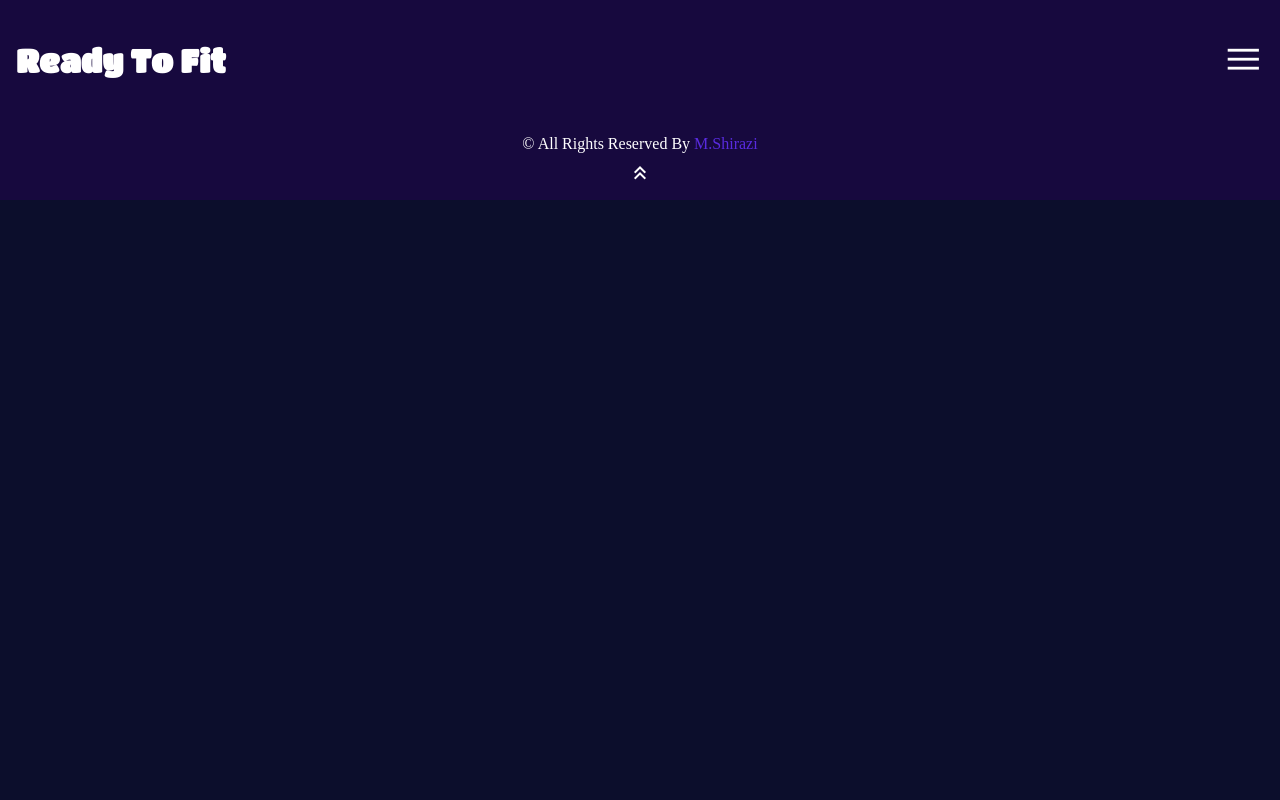
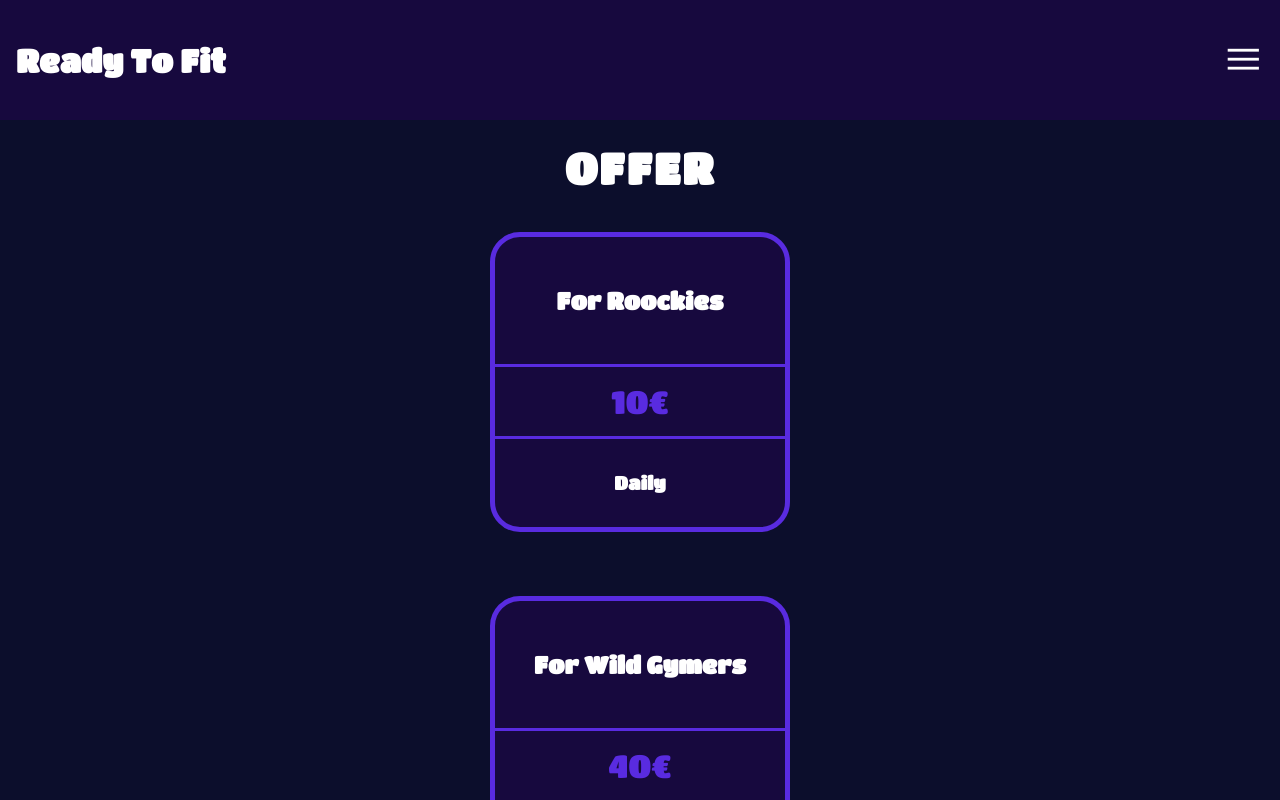
Before and after one commit to coding-bootcamps-eu/final-project-24-02, a Vue app: page /offer in a window 1280 px wide. Shown: the top 800 px of the page. Built offline with nearby package versions, Linux system fonts and the light colour scheme.

Commit message:
add offerview

```diff
--- a/src/components/NavBar.vue
+++ b/src/components/NavBar.vue
@@ -6,10 +6,10 @@
   <nav v-if="showNav" class="sidebar">
     <ul class="list">
       <li class="list-item active">
-        <a href="#">
+        <router-link to="/">
           <span class="material-symbols-outlined icons"> home </span>
           <span class="link-name">Home</span>
-        </a>
+        </router-link>
       </li>
 
       <li class="list-item">
@@ -20,17 +20,17 @@
       </li>
 
       <li class="list-item">
-        <a href="#">
+        <a href="#trainer">
           <span class="material-symbols-outlined icons"> person </span>
           <span class="link-name">Trainer</span>
         </a>
       </li>
 
       <li class="list-item">
-        <a href="#">
+        <router-link to="/offer">
           <span class="material-symbols-outlined icons"> currency_bitcoin </span>
           <span class="link-name">Price</span>
-        </a>
+        </router-link>
       </li>
     </ul>
   </nav>
--- a/src/router/index.js
+++ b/src/router/index.js
@@ -1,5 +1,6 @@
 import { createRouter, createWebHistory } from 'vue-router'
 import HomeView from '../views/HomeView.vue'
+import OfferView from '../views/OfferView.vue'
 
 const router = createRouter({
   history: createWebHistory(import.meta.env.BASE_URL),
@@ -8,6 +9,11 @@ const router = createRouter({
       path: '/',
       name: 'home',
       component: HomeView
+    },
+    {
+      path: '/offer',
+      name: 'OfferView',
+      component: OfferView
     }
   ]
 })
--- a/src/views/HomeView.vue
+++ b/src/views/HomeView.vue
@@ -13,8 +13,9 @@
       <img class="model1" src="../assets/img/model.svg" alt="" />
     </div>
 
-    <section class="section2">
-      <h2>Personal Trainer</h2>
+    <section id="trainer" class="section2">
+      <h2>Wild Programs</h2>
+
       <div class="box">
         <img class="model" src="../assets/img/fitmodel.svg" alt="" />
       </div>
--- /dev/null
+++ b/src/views/OfferView.vue
@@ -0,0 +1,91 @@
+<template>
+  <article>
+    <h1>Offer</h1>
+  </article>
+
+  <main>
+    <div class="box">
+      <div>
+        <h2>For Roockies</h2>
+      </div>
+      <p>10€</p>
+      <h3>Daily</h3>
+    </div>
+    <div class="box">
+      <h2>For Wild Gymers</h2>
+      <p>40€</p>
+      <h3>Monthly</h3>
+    </div>
+    <div class="box">
+      <h2>For Gym Freaks</h2>
+      <p>70€</p>
+      <h3>Yearly</h3>
+    </div>
+  </main>
+</template>
+
+<script>
+export default {}
+</script>
+
+<style scoped>
+article {
+  display: flex;
+  justify-content: center;
+  align-items: center;
+  height: 10vh;
+}
+
+h1 {
+  margin-top: 1rem;
+  font-size: 2.7rem;
+  text-transform: uppercase;
+  text-align: center;
+  letter-spacing: 2px;
+}
+
+main {
+  display: flex;
+  justify-content: center;
+  align-items: center;
+  flex-direction: column;
+}
+
+.box {
+  width: 300px;
+  height: 300px;
+  margin: 2rem 0;
+  overflow: hidden;
+  background: var(--secondary);
+  border-radius: 30px;
+  border: 5px solid var(--button);
+  display: flex;
+  justify-content: space-evenly;
+  align-items: center;
+  flex-direction: column;
+}
+
+.box p {
+  font-size: 2rem;
+  width: 100%;
+  font-family: 'Titan One', sans-serif;
+  text-align: center;
+  border-bottom: 3px solid var(--button);
+  border-top: 3px solid var(--button);
+  padding: 1rem;
+  color: var(--button);
+}
+
+.box h2 {
+  width: 100%;
+  font-family: 'Titan One', sans-serif;
+  text-align: center;
+  padding: 1rem;
+}
+
+.box h3 {
+  width: 100%;
+  font-family: 'Titan One', sans-serif;
+  text-align: center;
+}
+</style>
```
Also changed, not shown: 1 other file (tests, documents, lock files or other folders).
